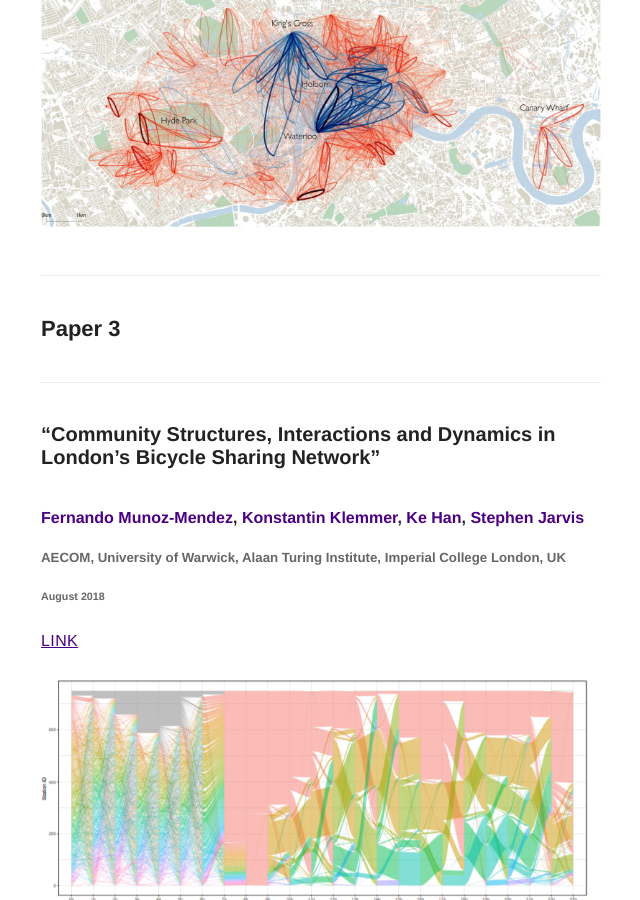
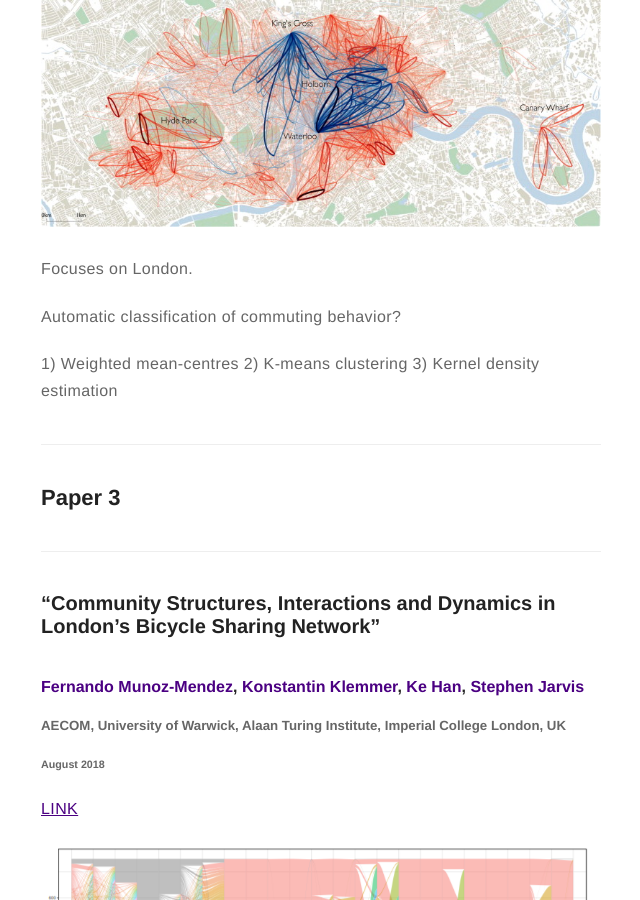
Before and after one commit to dljubenk/dljubenk.github.io, a Jekyll site: the page built from _posts/2019-02-06-literature-study.markdown, in a window 1280 px wide and 900 px high, scrolled down 3506 px. Shown: the whole window, without its empty margins (319-959 px from the left). Built offline with Jekyll 4.4.1, drawn with Linux system fonts in a browser that asks for light colours; emoji names are drawn with the system emoji font; comment, search, counter and statistics services are not loaded.

Commit message:
Update 2019-02-06-literature-study.markdown

```diff
--- a/_posts/2019-02-06-literature-study.markdown
+++ b/_posts/2019-02-06-literature-study.markdown
@@ -86,6 +86,14 @@ Suggestions: other modes of transportations, examine the behavioral motivatio fo
 
 ![Markdown Image][2]
 
+Focuses on London.
+
+Automatic classification of commuting behavior?
+
+1) Weighted mean-centres
+2) K-means clustering
+3) Kernel density estimation
+
 ---
 ## Paper 3
 ---
```
